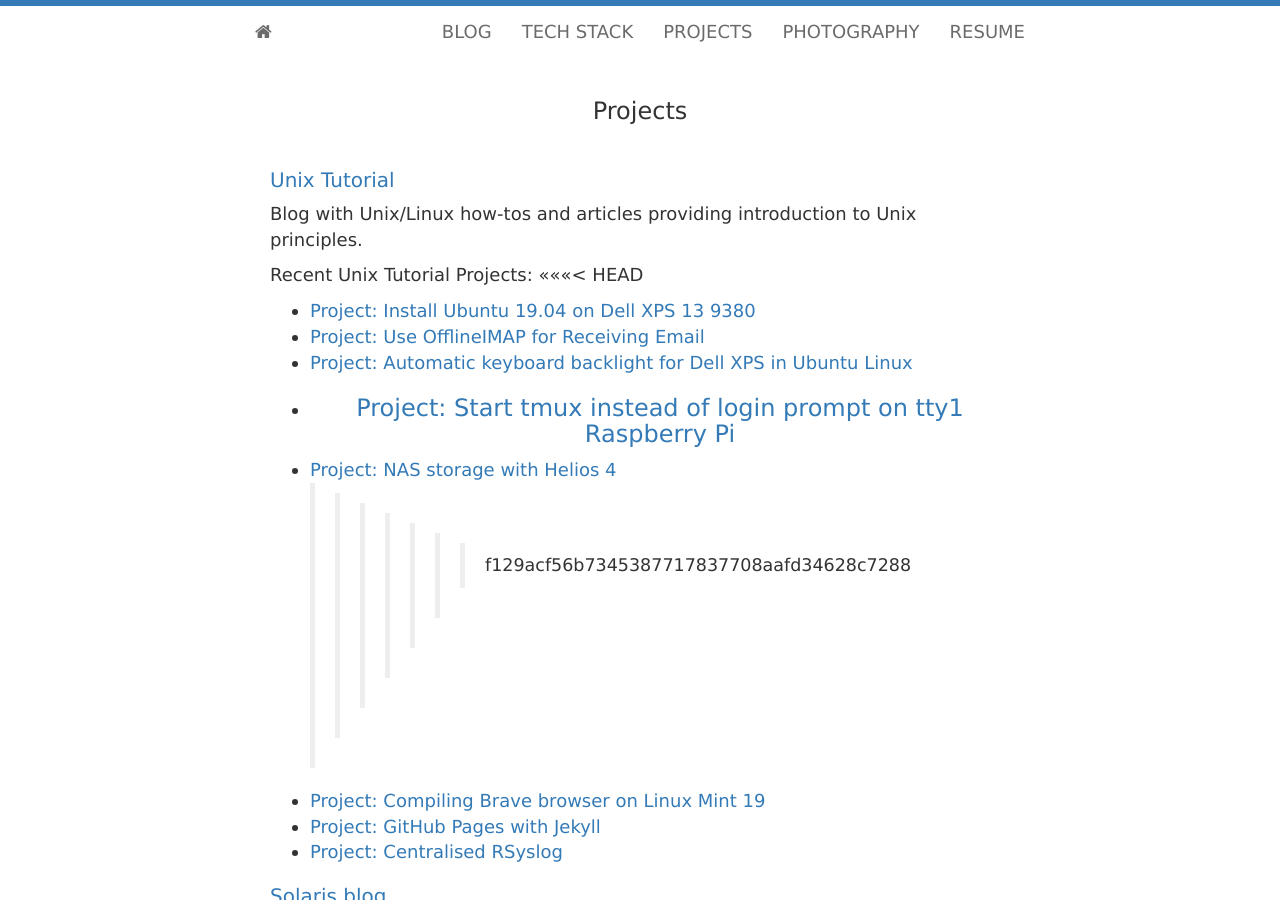
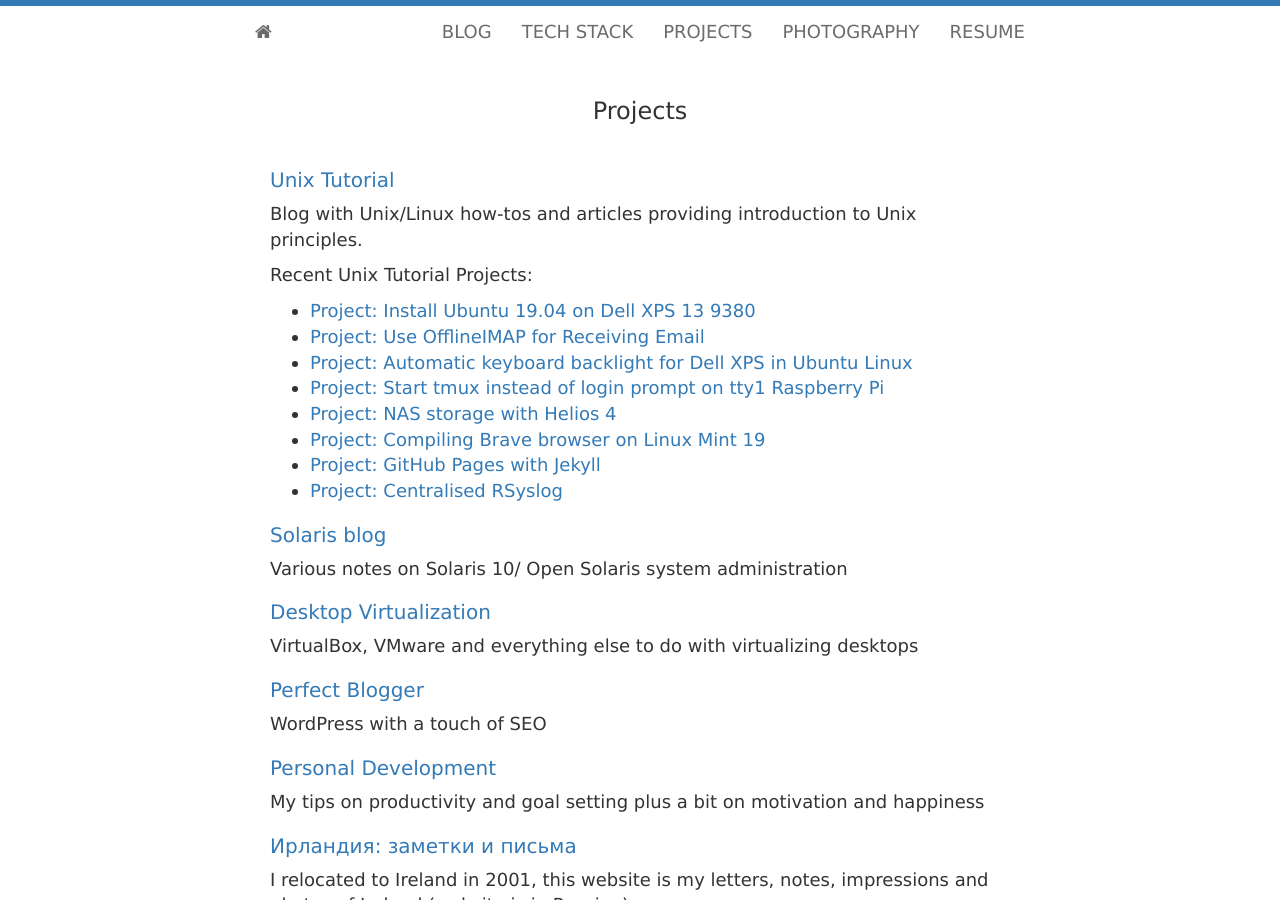
Before and after one commit to greys/greys.github.io, a Jekyll site: the page built from projects.md, in a window 1280 px wide and 900 px high. Built offline with Jekyll 4.4.1, drawn with Linux system fonts in a browser that asks for light colours; nearby versions of some CDN libraries.

Commit message:
Merging projects 2

```diff
--- a/_includes/projects.md
+++ b/_includes/projects.md
@@ -2,14 +2,11 @@
 Blog with Unix/Linux how-tos and articles providing introduction to Unix principles.
 
 Recent Unix Tutorial Projects:
-<<<<<<< HEAD
 - <a href="https://www.unixtutorial.org/projects-install-ubuntu-19-04-on-dell-xps-13-9380">Project: Install Ubuntu 19.04 on Dell XPS 13 9380</a>
 - <a href="https://www.unixtutorial.org/offlineimap-for-receiving-email">Project: Use OfflineIMAP for Receiving Email</a>
 - <a href="https://www.unixtutorial.org/projects-automatic-keyboard-backlight-for-dell-xps-in-linux">Project: Automatic keyboard backlight for Dell XPS in Ubuntu Linux</a>
 - <a href="https://www.unixtutorial.org/projects-start-tmux-instead-of-login-prompt-on-tty1">Project: Start tmux instead of login prompt on tty1 Raspberry Pi</a>
-=======
 - <a href="https://www.unixtutorial.org/projects-nas-storage-with-helios-4">Project: NAS storage with Helios 4</a>
->>>>>>> f129acf56b7345387717837708aafd34628c7288
 - <a href="https://www.unixtutorial.org/projects-compiling-brave-browser-on-linux-mint">Project: Compiling Brave browser on Linux Mint 19</a>
 - <a href="https://www.unixtutorial.org/projects-github-pages-with-jekyll">Project: GitHub Pages with Jekyll</a>
 - <a href="https://www.unixtutorial.org/projects-centralised-rsyslog">Project: Centralised RSyslog</a>
```
